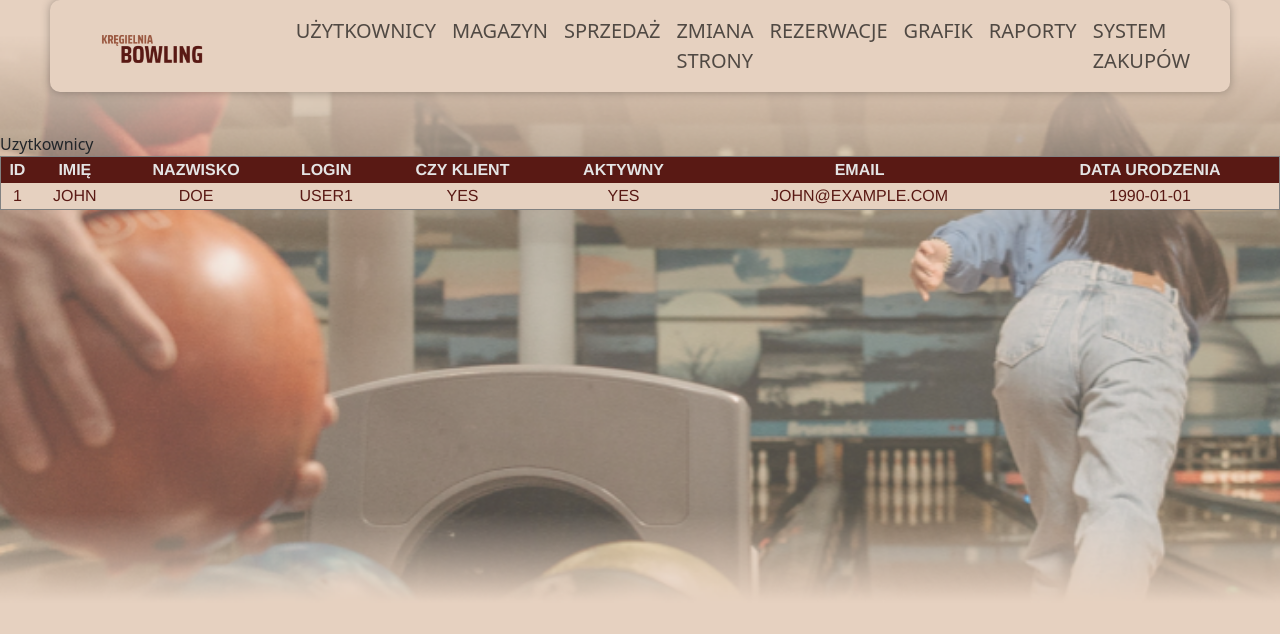
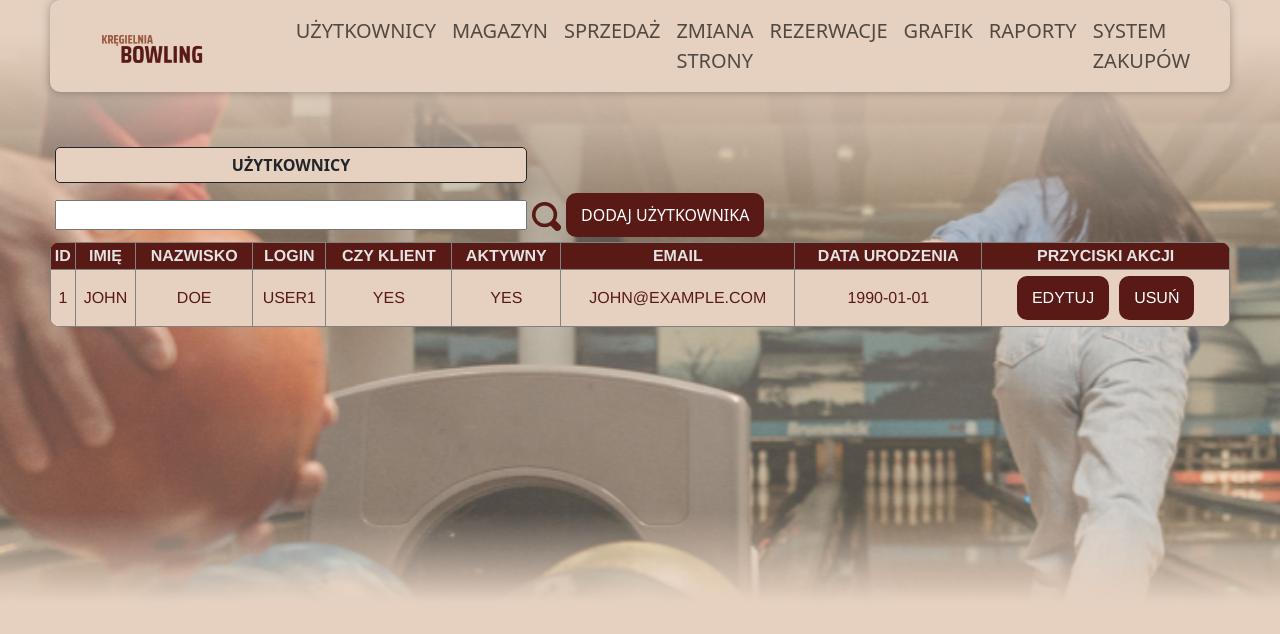
Before and after one commit to Donosik/BowlingClub, a React (Create React App) app in the folder mainfrontend/: page /management/uzytkownicy in a window 1280 px wide. Shown: the top 634 px of the page. Built offline with nearby package versions, Linux system fonts and the light colour scheme.

Commit message:
stylowanie użytkownicy + faktury

```diff
--- a/mainfrontend/src/pages/Magazine/Magazine.js
+++ b/mainfrontend/src/pages/Magazine/Magazine.js
@@ -15,6 +15,7 @@ export default function Magazine()
     return(
         <>
             <div className="magazine-container">
+                <div className="table-name">MAGAZYN PRZEDMIOTÓW</div>
            <button>MAGAZYN SPRZĘTU</button>
             <button>MAGAZYN BARU</button> <br/>
 
--- a/mainfrontend/src/pages/Magazine/MagazineTable.js
+++ b/mainfrontend/src/pages/Magazine/MagazineTable.js
@@ -3,7 +3,7 @@ export default function MagazineTable({products})
 {
     return(
         <>
-            <div className="table-name">MAGAZYN PRZEDMIOTÓW</div>
+
             <div className="table-container">
             <table className="table-bordered">
                 <thead>
--- /dev/null
+++ b/mainfrontend/src/pages/Sale/Sale.css
@@ -0,0 +1,13 @@
+div .magazine-container{
+    margin: 50px;
+
+}
+
+div button{
+    margin: 5px;
+}
+
+div input{
+    width: 40%;
+    margin: 5px;
+}
--- a/mainfrontend/src/pages/Sale/Sale.js
+++ b/mainfrontend/src/pages/Sale/Sale.js
@@ -1,5 +1,7 @@
 import SaleListTable from "./SaleListTable";
-
+import "./Sale.css"
+import lupa from "../Magazine/Vector.png";
+import React from "react";
 export default function Sale()
 {
     const sales = [
@@ -25,8 +27,10 @@ export default function Sale()
 
     return (
         <>
-            Sprzedaż - lista faktur
-            <SaleListTable sales={sales}/>
+            <div className="magazine-container">
+           <div className="table-name"> FAKTURY I SPRZEDAŻE</div>
+                <input/><img src={lupa} alt="lupa"/><button>ZAREJESTRUJ SPRZEDAŻ
+            </button><br/><SaleListTable sales={sales}/></div>
         </>
     )
 }
--- a/mainfrontend/src/pages/Sale/SaleListTable.js
+++ b/mainfrontend/src/pages/Sale/SaleListTable.js
@@ -2,7 +2,8 @@
 export default function SaleListTable({sales})
 {
     return(
-        <table>
+        <div className="table-container">
+        <table className="table-bordered">
             <thead>
                 <tr>
                     <th>ID</th>
@@ -15,6 +16,8 @@ export default function SaleListTable({sales})
                     <th>Imię pracownika</th>
                     <th>Nazwisko pracownika</th>
                     <th>Zawartość</th>
+                    <th>Pobierz</th>
+
                 </tr>
             </thead>
             <tbody>
@@ -30,9 +33,10 @@ export default function SaleListTable({sales})
                     <td>{sale.Worker.FirstName}</td>
                     <td>{sale.Worker.LastName}</td>
                     <td>{sale.content}</td>
+                    <td><button>Faktura</button></td>
                 </tr>
             ))}
             </tbody>
-        </table>
+        </table></div>
     )
 }
--- /dev/null
+++ b/mainfrontend/src/pages/Users/UserListTable.css
@@ -0,0 +1,23 @@
+table{
+    width: 100%;
+    border-collapse: collapse;
+    font-family: "Inter-Regular", Helvetica;
+    border: 1px solid;
+    border-color: #818181;
+}
+
+tr{
+    color: #e4e4e4;
+    text-align: center;
+    text-transform: uppercase;
+    background-color:#591914 ;
+    border: 1px solid;
+    border-color: #000000;
+}
+
+td{
+    color: #591914;
+    background-color:  #E6D1C0;
+    border: 1px solid;
+    border-color: #818181;
+}
--- a/mainfrontend/src/pages/Users/UserListTable.js
+++ b/mainfrontend/src/pages/Users/UserListTable.js
@@ -1,7 +1,9 @@
+import "./UserListTable.css"
 export default function UserListTable({users})
 {
     return(
-        <table>
+        <div className="table-container">
+        <table className="table-bordered">
             <thead>
             <tr>
                 <th>ID</th>
@@ -12,6 +14,7 @@ export default function UserListTable({users})
                 <th>Aktywny</th>
                 <th>Email</th>
                 <th>Data urodzenia</th>
+                <th>Przyciski akcji</th>
             </tr>
             </thead>
             <tbody>
@@ -25,9 +28,10 @@ export default function UserListTable({users})
                     <td>{user.IsActive ? 'Yes' : 'No'}</td>
                     <td>{user.Person.Email}</td>
                     <td>{user.Person.DateOfBirth}</td>
+                    <td><button>EDYTUJ</button><button>USUŃ</button></td>
                 </tr>
             ))}
             </tbody>
-        </table>
+        </table></div>
     )
 }
--- /dev/null
+++ b/mainfrontend/src/pages/Users/Users.css
@@ -0,0 +1,26 @@
+div .users-container{
+    border-radius: 10px;
+    overflow: hidden;
+    margin: 50px;
+}
+
+div button{
+    margin: 5px;
+}
+
+div input{
+    width: 40%;
+    margin: 5px;
+}
+
+.table-name{
+    font-weight: bold;
+    background-color: #E6D1C0;
+    margin: 5px;
+    border-radius: 5px;
+    padding: 5px;
+    border-color: #591914;
+    border: 1px solid;
+    width: 40%;
+    text-align: center;
+}
--- a/mainfrontend/src/pages/Users/Users.js
+++ b/mainfrontend/src/pages/Users/Users.js
@@ -1,5 +1,7 @@
 import UserListTable from "./UserListTable";
-
+import "./Users.css"
+import lupa from "../Magazine/Vector.png";
+import React from "react";
 export default function Users()
 {
     const users = [
@@ -19,8 +21,12 @@ export default function Users()
 
     return (
         <>
-            Uzytkownicy
-            <UserListTable users={users}/>
+            <div className="users-container">
+                <div className="table-name">UŻYTKOWNICY</div>
+                <input/><img src={lupa} alt="lupa"/><button>DODAJ UŻYTKOWNIKA
+            </button><br/>
+
+                <UserListTable users={users}/> </div>
         </>
     )
 }
```
